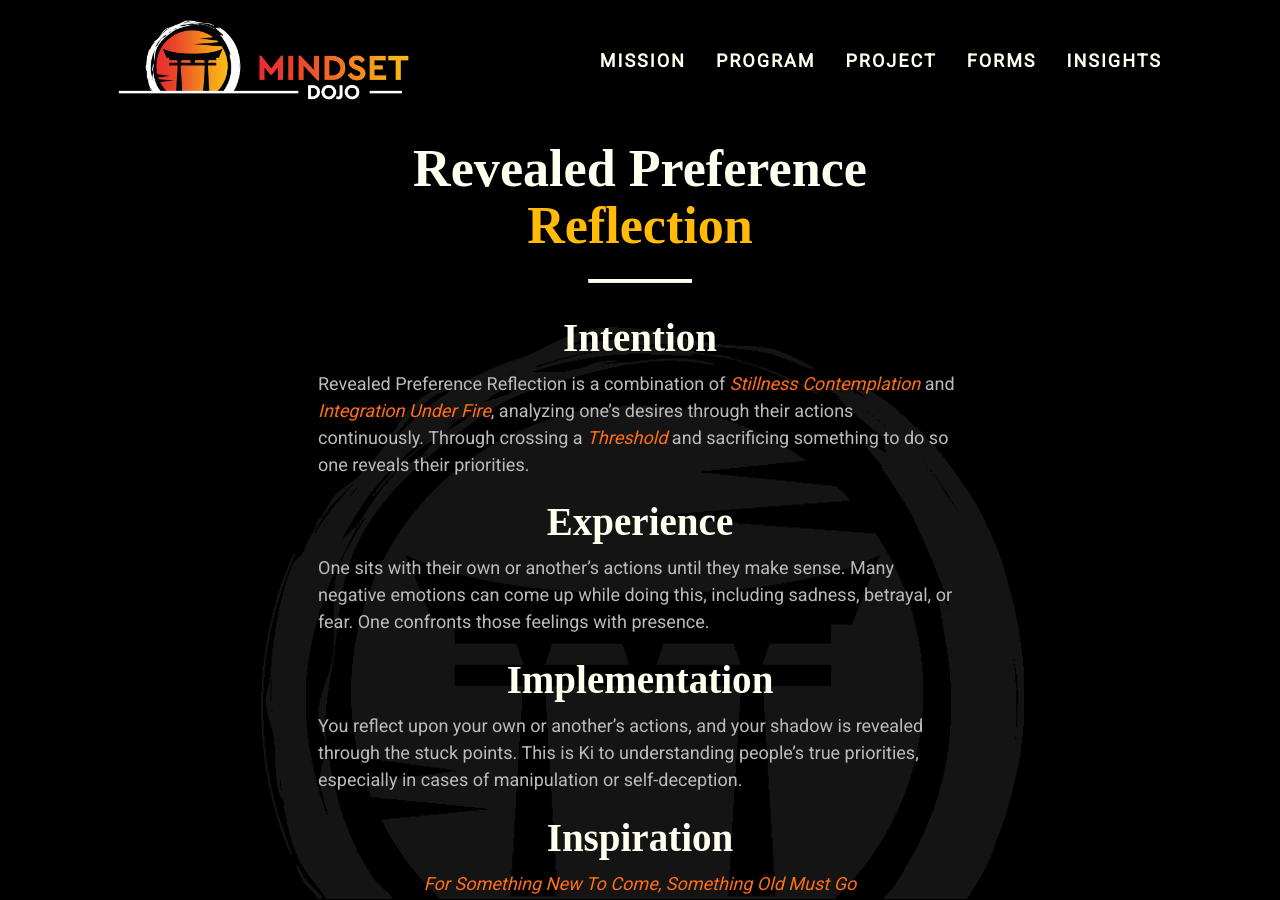
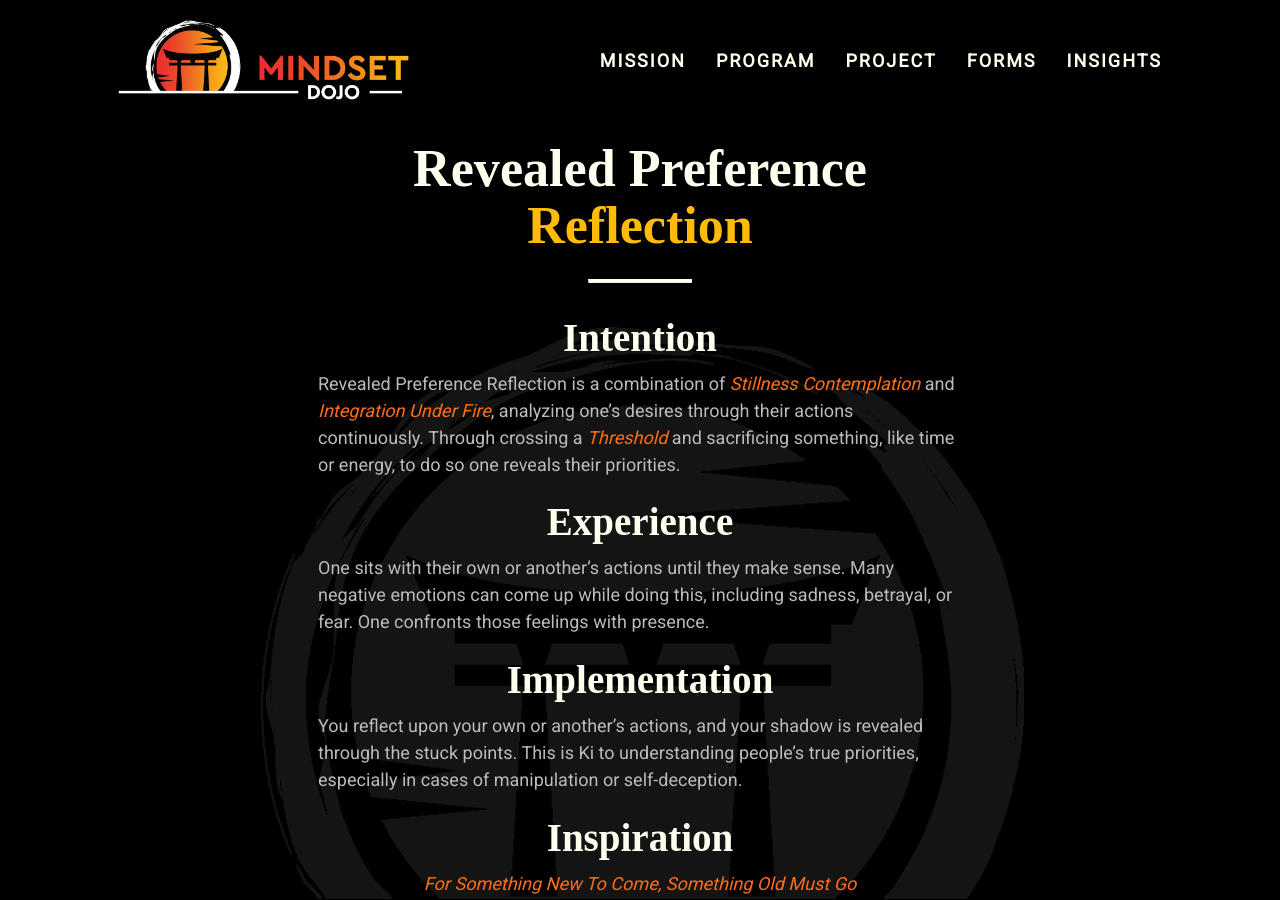
Before and after one commit to mindset-dojo/mindset-dojo.github.io, a Jekyll site: the page built from _forms/revealed-preference-reflection.md, in a window 1280 px wide and 900 px high. Built offline with Jekyll 4.4.1, drawn with Linux system fonts in a browser that asks for light colours; some web fonts are replaced.

Commit message:
fix(revealed-preference-reflection): clarify nature of sacrifice.

```diff
--- a/_forms/revealed-preference-reflection.md
+++ b/_forms/revealed-preference-reflection.md
@@ -11,7 +11,7 @@ excerpt: "Revealed Preference Reflection is a combination of Stillness Contempla
 
 ## Intention
 
-Revealed Preference Reflection is a combination of [Stillness Contemplation](../stillness-contemplation) and [Integration Under Fire](../integration-under-fire), analyzing one's desires through their actions continuously. Through crossing a [Threshold](../threshold) and sacrificing something to do so one reveals their priorities.
+Revealed Preference Reflection is a combination of [Stillness Contemplation](../stillness-contemplation) and [Integration Under Fire](../integration-under-fire), analyzing one's desires through their actions continuously. Through crossing a [Threshold](../threshold) and sacrificing something, like time or energy, to do so one reveals their priorities.
 
 ## Experience
 
```
